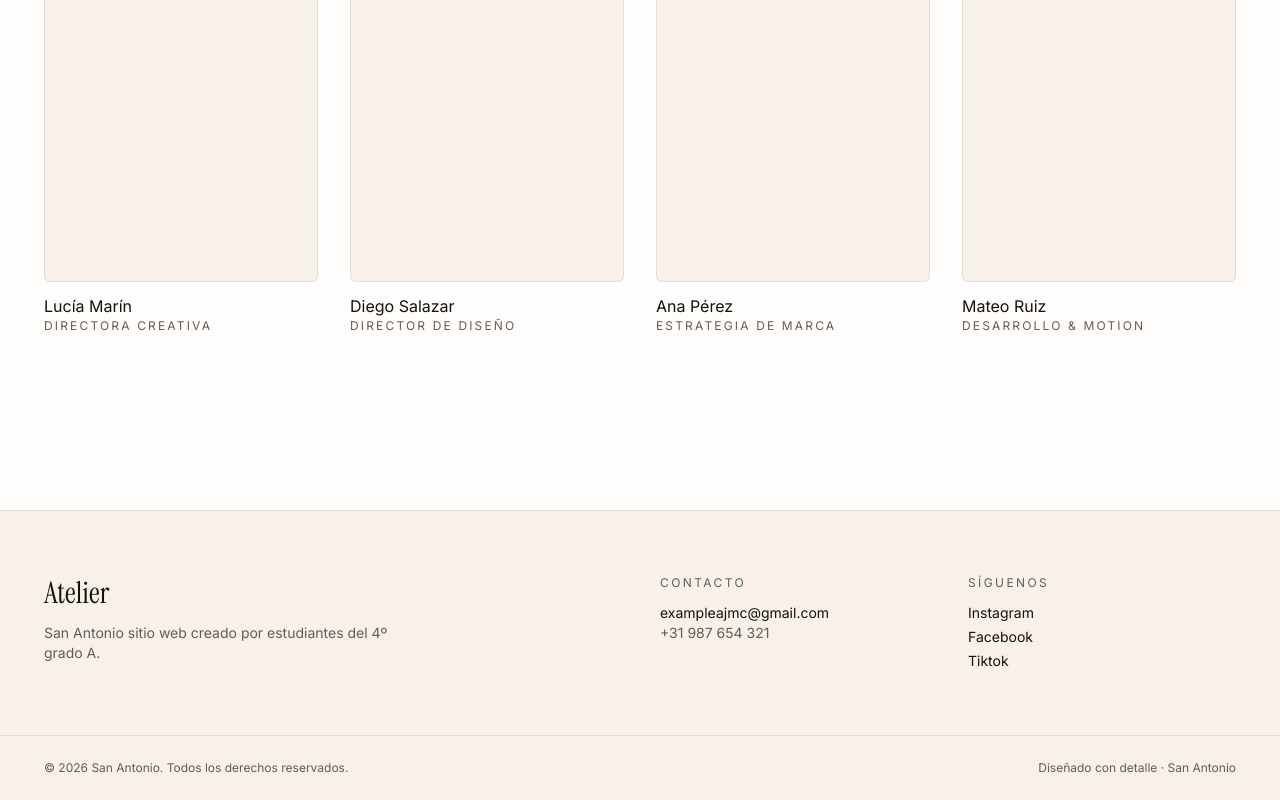
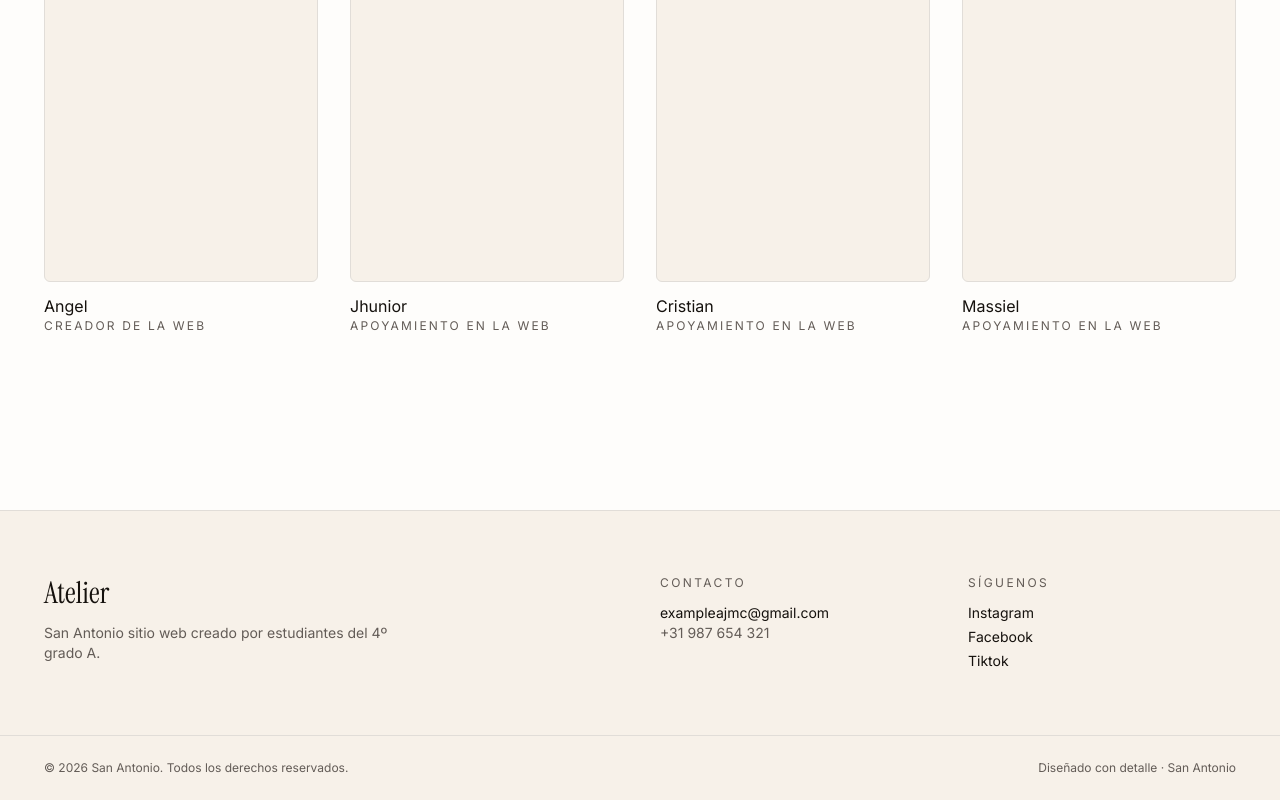
Before and after one commit to ANGEL-JHAN/web-prueba, a React (Vite) app: page /nosotros in a window 1280 px wide. Shown: the part 1625-2425 px from the top of the page. Built offline with nearby package versions, Linux system fonts and the light colour scheme.

Commit message:
Actualizar Nosotros.tsx

```diff
--- a/src/pages/Nosotros.tsx
+++ b/src/pages/Nosotros.tsx
@@ -55,10 +55,10 @@ export default function Nosotros() {
         <h2 className="text-4xl md:text-5xl">Equipo.</h2>
         <div className="mt-10 grid sm:grid-cols-2 md:grid-cols-4 gap-8">
           {[
-            ["Lucía Marín", "Directora creativa"],
-            ["Diego Salazar", "Director de diseño"],
-            ["Ana Pérez", "Estrategia de marca"],
-            ["Mateo Ruiz", "Desarrollo & motion"],
+            ["Angel", "Creador de la web"],
+            ["Jhunior", "Apoyamiento en la web"],
+            ["Cristian", "Apoyamiento en la web"],
+            ["Massiel", "Apoyamiento en la web"],
           ].map(([n, r]) => (
             <div key={n}>
               <div className="aspect-[3/4] rounded-md bg-warm border border-border" />
```
